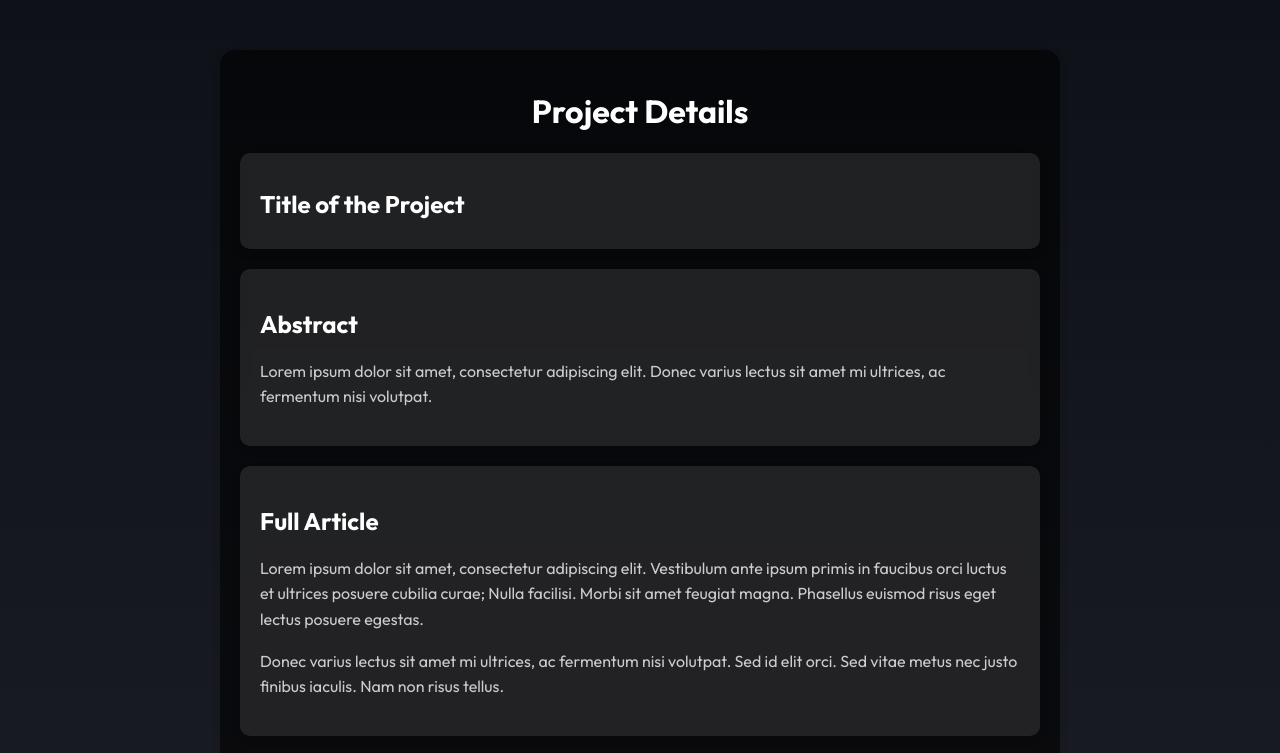
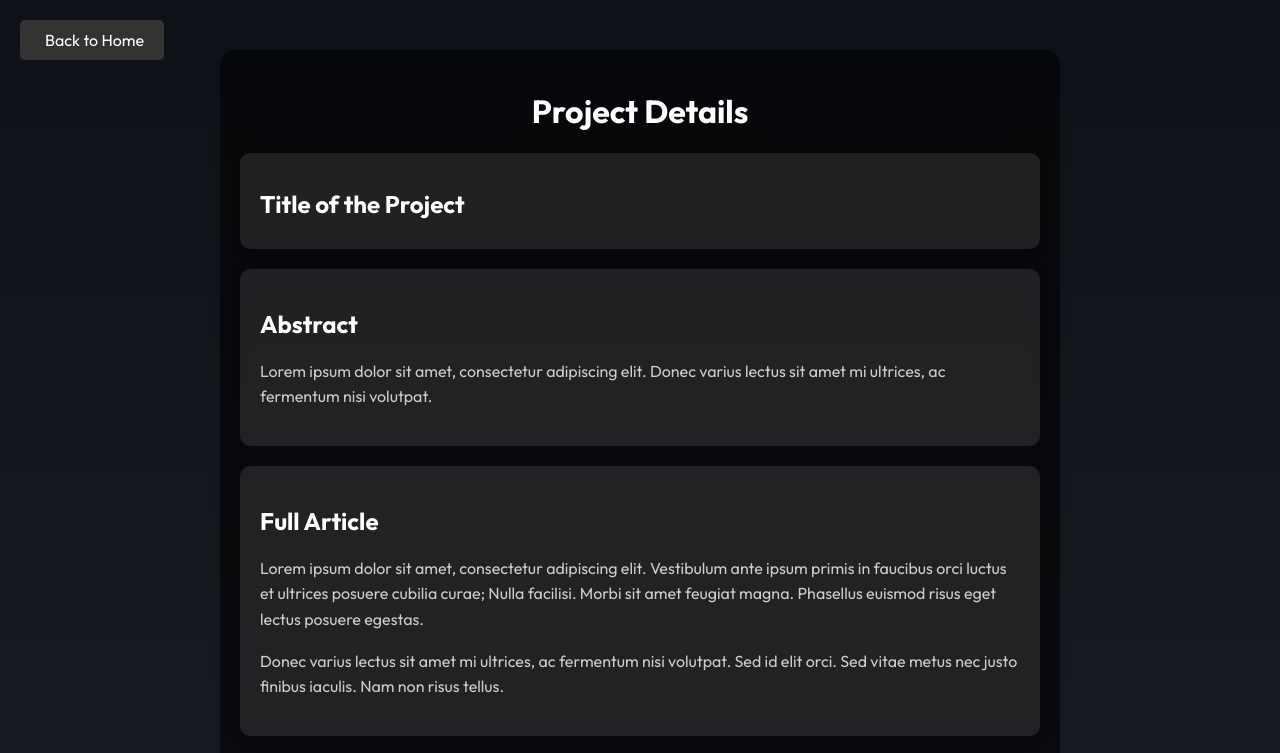
Before and after one commit to DDVHegde100/DDVHegde100.github.io, a plain HTML site: page project_tem.html in a window 1280 px wide. Shown: the top 753 px of the page. Drawn offline with Linux system fonts and the light colour scheme.

Commit message:
Back to home button and template updates

```diff
--- a/project.css
+++ b/project.css
@@ -85,3 +85,24 @@ body {
     border: 1px solid #FFFFFF; /* White border on hover */
     transform: scale(1.02); /* Slightly scale up on hover for depth effect */
 }
+
+/* Styles for the back button */
+.back-button {
+    position: fixed;
+    top: 20px;
+    left: 20px;
+    background-color: #333;
+    color: #fff;
+    padding: 10px 20px;
+    text-decoration: none;
+    border-radius: 5px;
+    transition: background-color 0.3s ease;
+}
+
+.back-button:hover {
+    background-color: #555;
+}
+
+.back-button i {
+    margin-right: 5px;
+}
--- a/project_tem.html
+++ b/project_tem.html
@@ -10,6 +10,16 @@
     <link href="https://fonts.googleapis.com/css2?family=Outfit:wght@100..900&display=swap" rel="stylesheet">
 </head>
 <body>
+    <!-- Back button -->
+<a href="index.html" class="back-button">
+    <i class="fas fa-arrow-left"></i> Back to Home
+</a>
+
+<!-- Rest of your project details content here -->
+<div class="project-details-container">
+    <!-- Project details content goes here -->
+</div>
+
     <div class="container">
         <div class="header">
             <h1>Project Details</h1>
```
